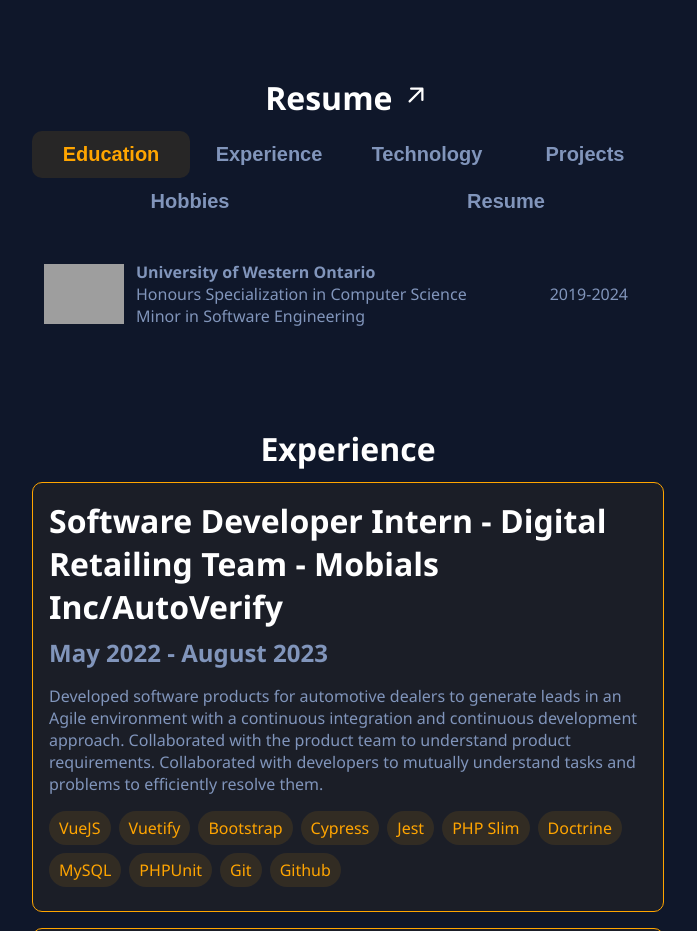
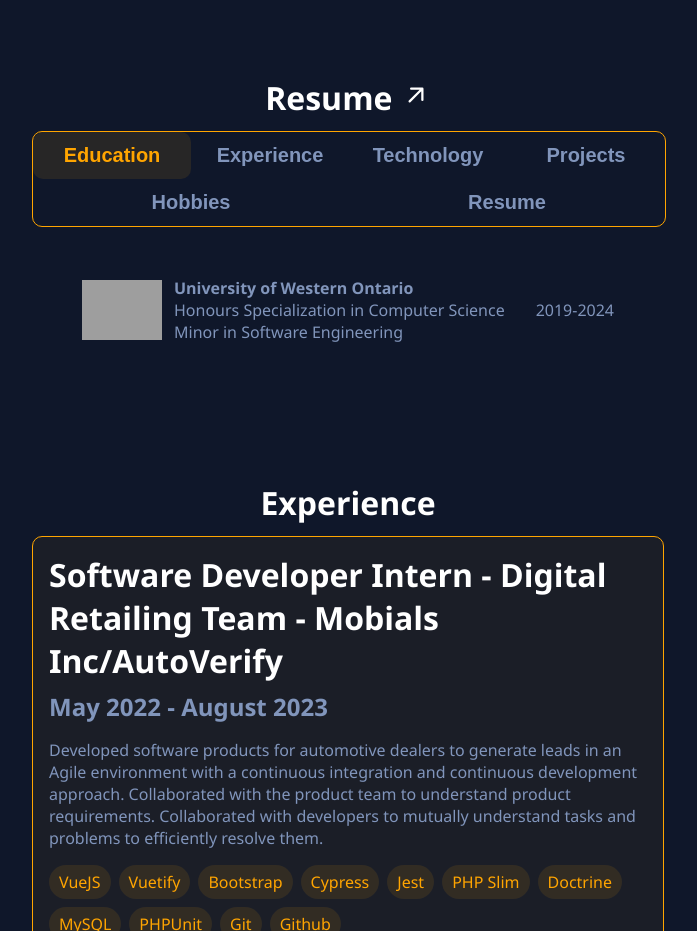
Before and after one commit to curtisackland/curtisackland.github.io, a Vue app: page /resume in a window 1280 px wide. Shown: the part 820-1751 px from the top of the page, without its empty margins (292-989 px from the left). Built offline with nearby package versions, Linux system fonts and the light colour scheme; grey boxes are pictures that could not be loaded.

Commit message:
updated resume section

```diff
--- a/src/views/ResumeView.vue
+++ b/src/views/ResumeView.vue
@@ -100,6 +100,7 @@
         <h2>{{ button }}</h2>
       </button>
     </div>
+    <div>
       <div v-if="page === 'Education'" class="education slide-in">
         <div style="display: flex; align-items: center">
           <img
@@ -137,7 +138,7 @@
           </div>
           <div class="education-date">
             <p>June 2021 - April 2022</p>
-          <p>September 2023 - April 2024</p>
+            <p>Sept 2023 - April 2024</p>
           </div>
         </div>
         <div class="education">
@@ -157,6 +158,24 @@
           </div>
           <div class="education-date">July 2017 - December 2021</div>
         </div>
+        <a href="#Experience">
+          <h2 class="see-all-projects">
+            See my experience &nbsp;
+            <svg
+              xmlns="http://www.w3.org/2000/svg"
+              viewBox="0 0 20 20"
+              fill="currentColor"
+              class="arrows"
+              aria-hidden="true"
+            >
+              <path
+                fill-rule="evenodd"
+                d="M3 10a.75.75 0 01.75-.75h10.638L10.23 5.29a.75.75 0 111.04-1.08l5.5 5.25a.75.75 0 010 1.08l-5.5 5.25a.75.75 0 11-1.04-1.08l4.158-3.96H3.75A.75.75 0 013 10z"
+                clip-rule="evenodd"
+              ></path>
+            </svg>
+          </h2>
+        </a>
       </div>
       <div v-else-if="page === 'Technology'" class="technology slide-in">
         <div
@@ -170,7 +189,7 @@
           "
         >
           <div class="bullet-point"></div>
-        <span style="font-weight: bold">{{ item }}</span>
+          <span>{{ item }}</span>
         </div>
       </div>
       <div v-else-if="page === 'Projects'" class="slide-in">
@@ -222,7 +241,7 @@
           </div>
           <div style="margin-left: 8px">
             <p style="font-weight: bold">{{ item.title }}</p>
-          <p style="margin-left: 8px">{{ item.description }}</p>
+            <p>{{ item.description }}</p>
           </div>
         </div>
       </div>
@@ -232,6 +251,7 @@
           style="width: 100%; height: auto; aspect-ratio: 0.75"
         >
         </iframe>
+      </div>
     </div>
   </div>
 </template>
@@ -291,7 +311,8 @@
   display: flex;
   flex-wrap: wrap;
   width: 100%;
-  margin-bottom: 24px;
+  border: 1px solid $accentColor;
+  border-radius: 10px;
 
   button {
     flex: 1;
@@ -318,7 +339,7 @@
   display: flex;
   flex-wrap: wrap;
   justify-content: space-between;
-  padding: 12px;
+  margin-bottom: 12px;
 }
 
 p {
@@ -327,8 +348,6 @@
 
 .education-date {
   align-content: center;
-  text-align: right;
-  margin: 0 24px 0 16px;
 }
 
 h2 {
@@ -357,7 +376,6 @@
 
 .project-titles {
   font-weight: bold;
-  margin-left: 16px;
 }
 
 .see-all-projects {
@@ -407,6 +425,7 @@
 }
 
 .slide-in {
+  padding: 50px;
   animation: slideIn 0.5s ease forwards;
   opacity: 0;
   transform: translateX(-100%);
```
Lines whose indentation alone changed are shown as unchanged.
